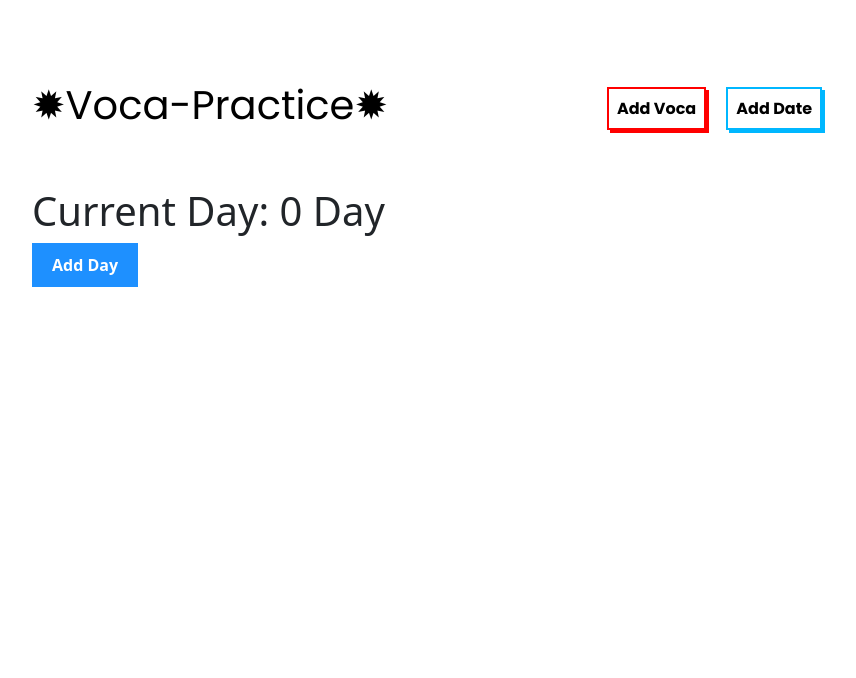
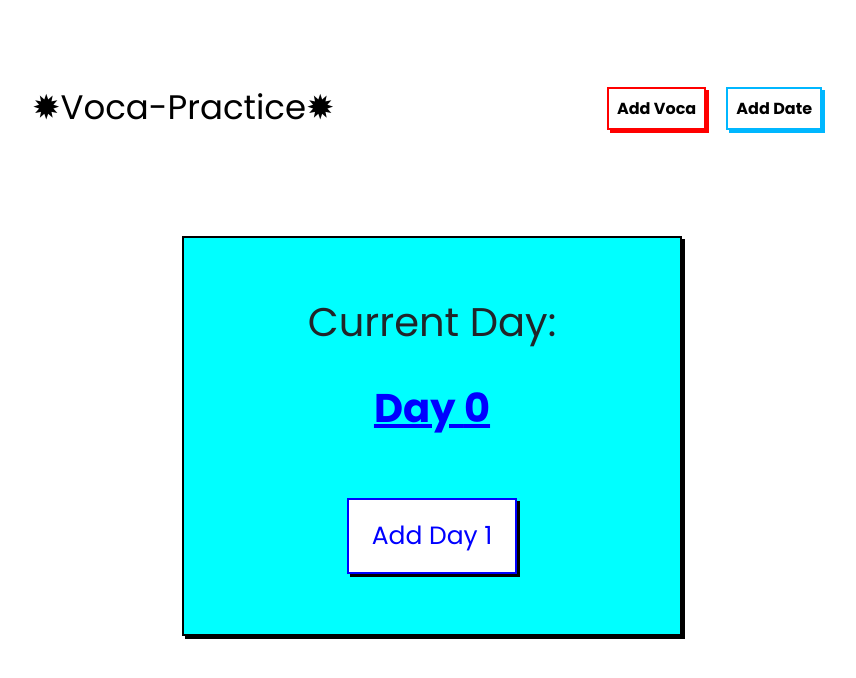
Before and after one commit to spacejey/react-CRUD-practice, a React (Create React App) app in the folder client/: page /create_day in a window 1280 px wide. Shown: the top 678 px of the page, without its empty margins (208-1064 px from the left). Built offline with nearby package versions, Linux system fonts and the light colour scheme; no server answers.

Commit message:
css styling

```diff
--- a/client/src/component/CreateDay.js
+++ b/client/src/component/CreateDay.js
@@ -28,8 +28,14 @@ export default function CreateDay() {
 
   return (
     <>
-      <h1>Current Day: {days.length} Day</h1>
-      <button onClick={addDay}>Add Day</button>
+      <form>
+        <h1>Current Day:</h1>
+        <br />
+        <span className='current_day'>
+          Day {days.length}
+        </span>
+        <button className='save_btn' onClick={addDay}>Add Day {days.length + 1} </button>
+      </form>
     </>
   )
 }
--- a/client/src/component/CreateWord.tsx
+++ b/client/src/component/CreateWord.tsx
@@ -50,11 +50,11 @@ export default function CreateWord() {
   return (
     <form onSubmit={onSubmit}>
       <div className="input_area">
-        <label>Eng</label>
+        <label>English</label>
         <input type="text" placeholder="computer" ref={engRef} />
       </div>
       <div className="input_area">
-        <label>Kor</label>
+        <label>Korean</label>
         <input type="text" placeholder="컴퓨터" ref={korRef}/>
       </div>
       <div className="input_area">
@@ -68,6 +68,7 @@ export default function CreateWord() {
         </select>
       </div>
       <button
+        className='save_btn'
         style={{
           opacity: isLoading ? 0.3 : 1,
         }}
--- a/client/src/component/Word.tsx
+++ b/client/src/component/Word.tsx
@@ -67,18 +67,20 @@ export default function Word({ word: w }: IProps) {
 
   return (
     <>
-      <tr className={isDone ? 'Off' : ''}>
+      <tr className={isDone ? 'Off' : ''}
+        style =
+          {{ fontFamily: 'font-family: "Poppins", sans-serif;' }}>
         <td>
           <input type="checkbox" checked={isDone}
             onChange={toggleDone}/>
         </td>
         <td>{word.eng}</td>
         <td>{isShow && word.kor}</td>
-        <td>
-          <button onClick={togleShow}>
-            {isShow ? 'Hide' : 'Show'}
+        <td className='word_btns'>
+          <button className='btn_show' onClick={togleShow}>
+            {isShow ? 'Hide ✔︎' : 'Show 👀'}
           </button>
-          <button className='btn_del' onClick={del}>Delete</button>
+          <button className='btn_del_word' onClick={del}>Delete</button>
         </td>
       </tr>
     </>
--- /dev/null
+++ b/client/src/styles/addday.css
@@ -0,0 +1,6 @@
+.current_day {
+  font-size: 40px;
+  font-weight: bolder;
+  color: blue;
+  text-decoration:underline
+}
--- /dev/null
+++ b/client/src/styles/addvoca.css
@@ -0,0 +1,54 @@
+form {
+  display: flex;
+  justify-content: center;
+  align-items: center;
+  flex-direction: column;
+  font-family: "Poppins", sans-serif;
+  background-color: aqua;
+  margin: 100px 150px 100px 150px;
+  padding: 60px;
+  box-shadow: 3px 3px 0px 0px #000000;
+  border: 2px solid black;
+}
+
+.input_area label {
+  display: block;
+  margin-bottom: 10px;
+  font-weight: bolder;
+  font-size: 25px;
+  margin-top: 30px;
+}
+
+.input_area input {
+  width: 400px;
+  height: 40px;
+  font-size: 20px;
+  border: 1px solid black;
+  padding: 0 10px;
+}
+
+.input_area select {
+  width: 400px;
+  height: 40px;
+  font-size: 20px;
+  border: 1px solid black;
+}
+
+.save_btn {
+  width: 170px;
+  padding: 17px;
+  font-size: 25px;
+  margin-top: 60px;
+  border: 2px solid blue;
+  background-color: rgb(255, 255, 255);
+  color: blue;
+  box-shadow: 3px 3px 0px 0px #000000;
+  transition: background-color 0.3s, color 0.3s;
+}
+
+.save_btn:hover {
+  border: 2px solid  blue;
+  background-color: transparent;
+  color: blue;
+  box-shadow: 3px 3px 0px 0px #000000;
+}
--- a/client/src/styles/daylist.css
+++ b/client/src/styles/daylist.css
@@ -2,6 +2,7 @@
 .list_day {
   display: grid;
   grid-template-columns: 1fr 1fr 1fr;
+  row-gap: 30px;
   column-gap: 20px;
 }
 
@@ -18,6 +19,11 @@
   text-shadow: 3px 3px 0px #ffffff;
 }
 
+.list_day li:hover {
+  transform: scale(1.05);
+  transition: transform 0.3s ease;
+}
+
 .list_day a {
   display: block;
   padding: 30px 10px 30px 10px;
--- a/client/src/styles/header.css
+++ b/client/src/styles/header.css
@@ -13,19 +13,20 @@
 .header-title {
   font-size: 40px;
   color: black;
+  font-size: 34px;
+  transition: font-size 0.3s ease;
 }
 
-.rotate:hover {
-  display: inline-block;
-  animation: rotate 2s linear infinite;
+.header-title:hover {
+  animation: heartbeat 0.2s 1;
 }
 
-@keyframes rotate {
-  0% {
-    transform: rotate(0deg);
+@keyframes heartbeat {
+  0%, 100% {
+    font-size: 34px;
   }
-  100% {
-    transform: rotate(360deg);
+  50% {
+    font-size: 36px;
   }
 }
 
--- a/client/src/styles/index.css
+++ b/client/src/styles/index.css
@@ -46,28 +46,6 @@ a {
   margin: 10vh auto;
 }
 
-/* Word */
-table {
-  border-collapse: collapse;
-  width: 100%;
-}
-table td {
-  width: 25%;
-  height: 70px;
-  border: 1px solid #ccc;
-  text-align: center;
-  font-size: 26px;
-}
-
-table td:first-child {
-  width: 10%;
-}
-
-.off td {
-  background: #eee;
-  color: #ccc;
-}
-
 .btn_del {
   margin-left: 10px;
   color: #fff;
@@ -75,35 +53,5 @@ table td:first-child {
 }
 
 button {
-  padding: 10px;
-  font-weight: bold;
-  font-size: 18px;
   cursor: pointer;
-  border: 0 none;
-  border-radius: 6px;
-  padding: 10px 20px;
-  color: #fff;
-  background-color: dodgerblue;
 }
-
-.input_area {
-  margin-bottom: 10px;
-}
-
-.input_area label {
-  display: block;
-  margin-bottom: 10px;
-}
-
-.input_area input {
-  width: 400px;
-  height: 40px;
-  font-size: 20px;
-  padding: 0 10px;
-}
-
-.input_area select {
-  width: 400px;
-  height: 40px;
-  font-size: 20px;
-}
--- a/client/src/styles/main.css
+++ b/client/src/styles/main.css
@@ -5,3 +5,5 @@
 @import './cheer-message.css';
 @import './header.css';
 @import './word.css';
+@import './addvoca.css';
+@import './addday.css';
--- a/client/src/styles/word.css
+++ b/client/src/styles/word.css
@@ -20,3 +20,45 @@
 .word-grid {
   margin-top: 30px;
 }
+
+.word_btns {
+  padding-top: 10px;
+}
+
+.btn_show {
+  font-family: "Poppins", sans-serif;
+  background-color: #007bff;
+  border: 2px solid #ffffff;
+  color: #ffffff;
+  font-size: 15px;
+}
+
+.btn_del_word {
+  font-family: "Poppins", sans-serif;
+  background-color: #ff0000;
+  border: 2px solid #ffffff;
+  color: #ffffff;
+  font-size: 15px;
+}
+
+/* Word */
+table {
+  border-collapse: collapse;
+  width: 100%;
+}
+table td {
+  width: 25%;
+  height: 70px;
+  border: 1px solid #ccc;
+  text-align: center;
+  font-size: 26px;
+}
+
+table td:first-child {
+  width: 10%;
+}
+
+.off td {
+  background: #eee;
+  color: #ccc;
+}
```
Also changed, not shown: client/src/db/data.json (+7 -0 lines).
